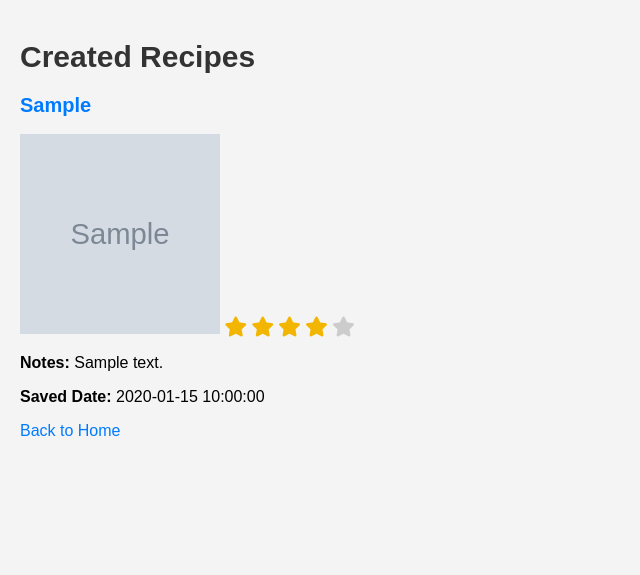
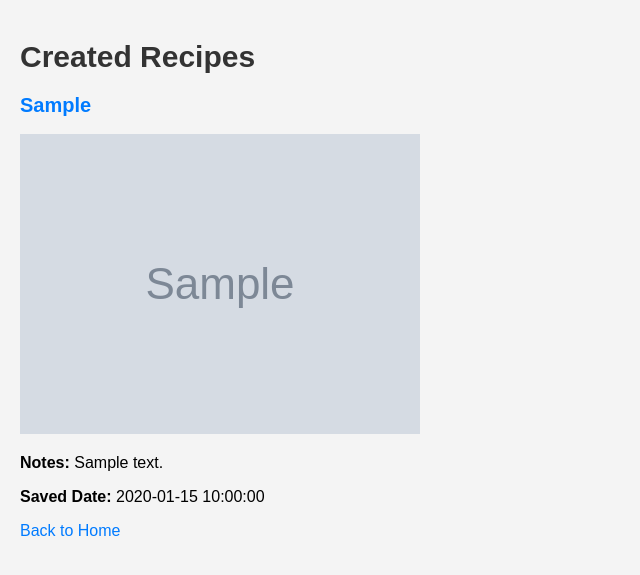
Before and after one commit to laurenrosas93/CafeCopycat, a Flask app: template templates/created_recipes.html in a window 1280 px wide. Shown: the top 575 px of the page, without its empty margins (0-640 px from the left). Run offline with Flask 3, Linux system fonts and the light colour scheme; the template is opened without the code that fills it: most values are stand-ins (such as "Sample title", 1, 10 or a date in 2020); grey boxes marked "Sample" are stand-in pictures.

Commit message:
Update created_recipes.html
-removed rating to avoid error

```diff
--- a/templates/created_recipes.html
+++ b/templates/created_recipes.html
@@ -4,54 +4,15 @@
     <meta charset="UTF-8">
     <title>Created Recipes</title>
     <link rel="stylesheet" href="{{ url_for('static', filename='style.css') }}">
-    <link rel="stylesheet" href="https://cdnjs.cloudflare.com/ajax/libs/font-awesome/5.15.4/css/all.min.css">
-
-    <style>
-        .container {
-            margin-top: 20px;
-        }
-        .star-rating {
-            direction: rtl;
-            display: inline-block;
-            padding: 0;
-        }
-        .star-rating input {
-            display: none;
-        }
-        .star-rating label {
-            color: #ccc;
-            font-size: 20px;
-            padding: 0;
-            cursor: pointer;
-            -webkit-transition: all 0.3s ease-in-out;
-            transition: all 0.3s ease-in-out;
-        }
-        .star-rating input:checked ~ label,
-        .star-rating label:hover,
-        .star-rating label:hover ~ label {
-            color: #f2b600;
-        }
-        .createddrink-thumbnail {
-            width: 200px;
-            height: 200px;
-            object-fit: cover;
-        }
-    </style>
 </head>
 <body>
     <div class="container mt-4">
         <h1>Created Recipes</h1>
-        <div class="created-recipes">
+        <div class="saved-recipes">
             {% for recipe in saved_recipes %}
                 <div class="recipe">
                     <h2><a href="{{ url_for('recipe', drink_id=recipe['idDrink']) }}">{{ recipe['strDrink'] }}</a></h2>
-                    <img src="{{ recipe['strDrinkThumb'] }}" alt="{{ recipe['strDrink'] }}" class="createddrink-thumbnail">
-                    <div class="star-rating">
-                        {% for i in range(5, 0, -1) %}
-                            <input type="radio" id="star{{ i }}-{{ recipe['idDrink'] }}" name="rating-{{ recipe['idDrink'] }}" value="{{ i }}" {% if recipe['rating'] == i %}checked{% endif %} disabled>
-                            <label for="star{{ i }}-{{ recipe['idDrink'] }}" class="fas fa-star"></label>
-                        {% endfor %}
-                    </div>
+                    <img src="{{ recipe['strDrinkThumb'] }}" alt="{{ recipe['strDrink'] }}" class="saveddrink-thumbnail">
                     <p><strong>Notes:</strong> {{ recipe['notes'] }}</p>
                     <p><strong>Saved Date:</strong> {{ recipe['saved_date'] }}</p>
                 </div>
```
